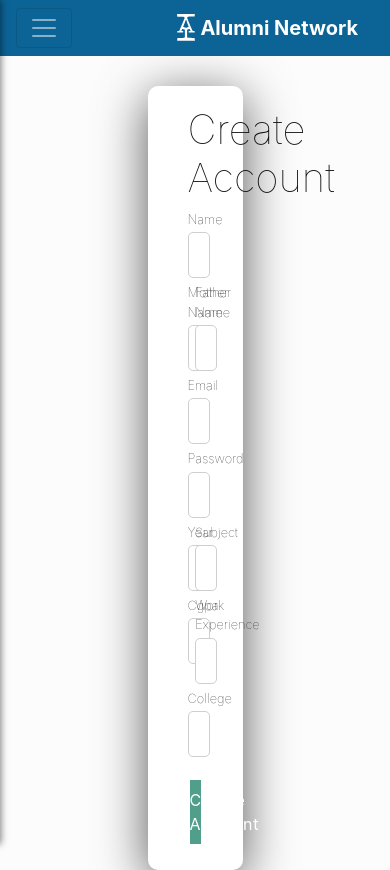
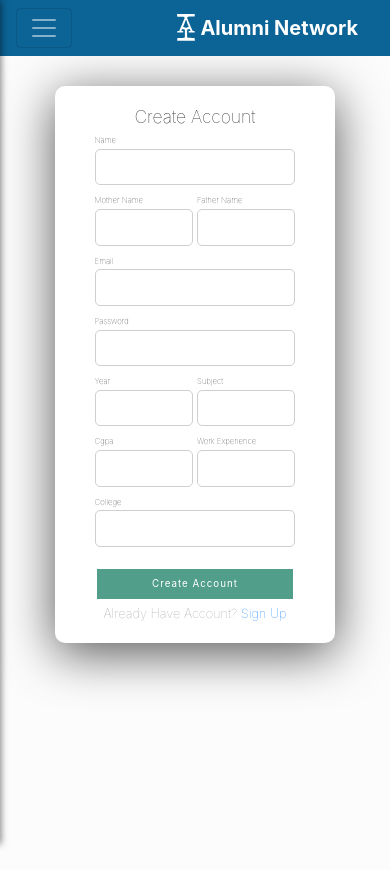
Before and after one commit to JashanChahal/AlumniNetwork, a React (Create React App) app: page /register in a window 390 px wide. After the commit the page ends 844 px from the top, so only its background shows below. Built offline with nearby package versions, Linux system fonts and the light colour scheme.

Commit message:
Made form responsive

```diff
--- a/src/Components/Auth/Register.js
+++ b/src/Components/Auth/Register.js
@@ -201,7 +201,7 @@ class Register extends Component {
                         </div>
                         <div className="createAccount">
                             <button type="submit">Create Account</button>
-
+                            <small>Already Have Account?  <Link to="/login">Sign Up</Link></small>
                         </div>
                     </form>
                 </div>
--- a/src/Components/Auth/register.css
+++ b/src/Components/Auth/register.css
@@ -22,13 +22,14 @@ light green: #A3C4BC
     align-items: center;
     background-color: #FCFCFC;
     padding-top : 30px;
-    padding-left: 100px;
-    padding-right: 100px;
+    padding-left: 20%;
+    padding-right: 20%;
 
   }
 
   .form-wrapper {
-    width: 50%;
+    width: 80%;
+    height: 80%;
     display: flex;
     flex-direction: column;
     padding: 20px 40px;
@@ -153,7 +154,6 @@ light green: #A3C4BC
     width: 100%;
     margin-top: 1em;
     padding: 8px 0px;
-    font-size: 1em;
     letter-spacing: 1px;
     margin-bottom: 0.25em;
   }
@@ -168,3 +168,57 @@ light green: #A3C4BC
     color: #999;
     font-weight: lighter;
   }
+  @media only screen and (max-width: 800px) {
+    .wrapper {
+      height: 100%;
+      width: 100%;
+      display: flex;
+      flex-direction: column;
+      justify-content: center;
+      align-items: center;
+      background-color: #FCFCFC;
+      padding-top : 30px;
+      padding-left: 5%;
+      padding-right: 5%;
+
+    }
+    h1 {
+      text-align: center;
+      width: 100%;
+      color: #111;
+      font-size: 4.5vw;
+      font-weight: lighter;
+      font-family: -apple-system, BlinkMacSystemFont, "Segoe UI", Roboto, Oxygen,
+        Ubuntu, Cantarell, "Open Sans", "Helvetica Neue", sans-serif;
+    }
+    .Name,
+    .Password,
+    .FatherName,
+    .MotherName,
+    .Email,
+    .Year,
+    .Subject,
+    .Cgpa,
+    .College,
+    .WorkExperience {
+      display: flex;
+      font-size: 2.5vw;
+      flex-direction: column;
+      margin-bottom: 5%;
+    }
+    .createAccount button {
+      background-color: #519e8a;
+      color: #fff;
+      border: 2px solid #fff;
+      width: 100%;
+      margin-top: 1em;
+      font-size: 2.5vw;
+      padding: 8px 0px;
+      letter-spacing: 1px;
+      margin-bottom: 0.25em;
+    }
+
+
+
+
+  }
```
